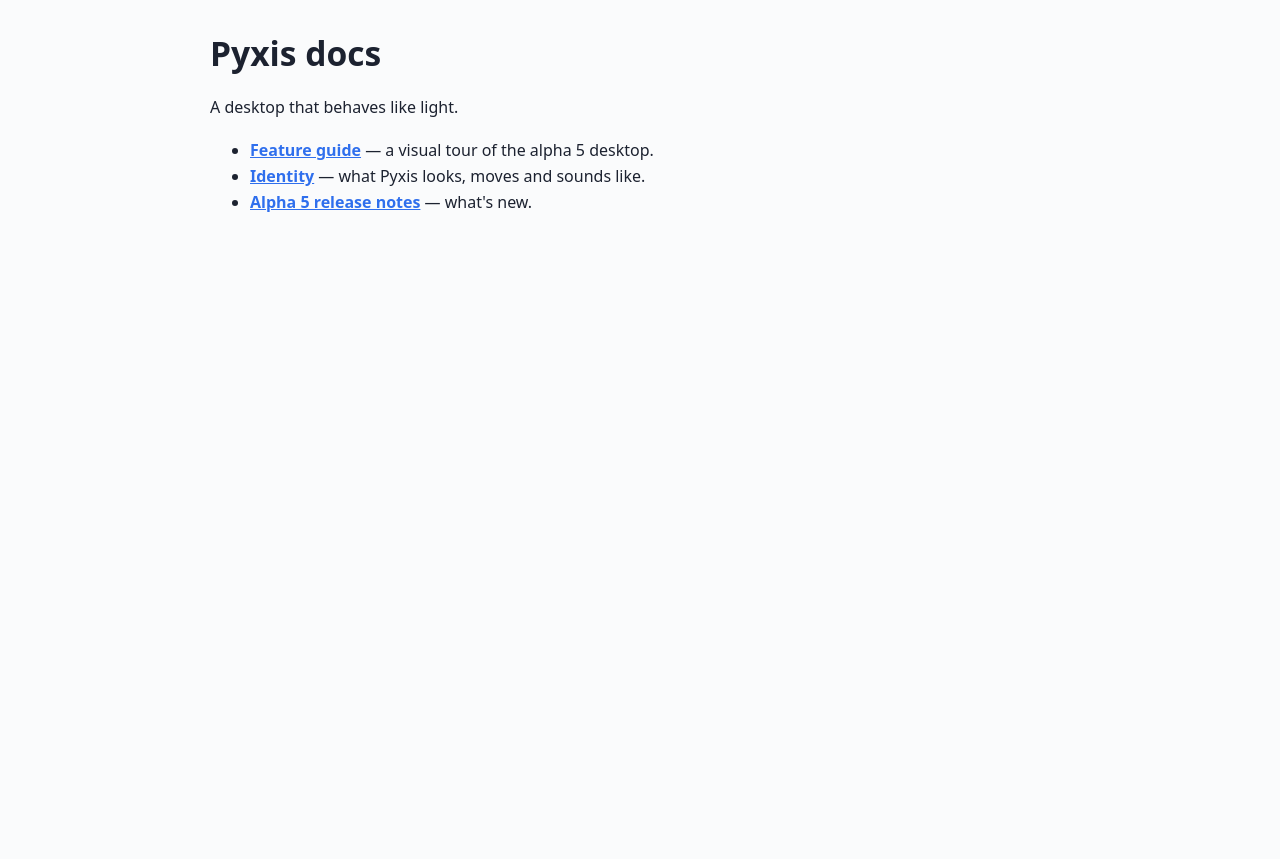
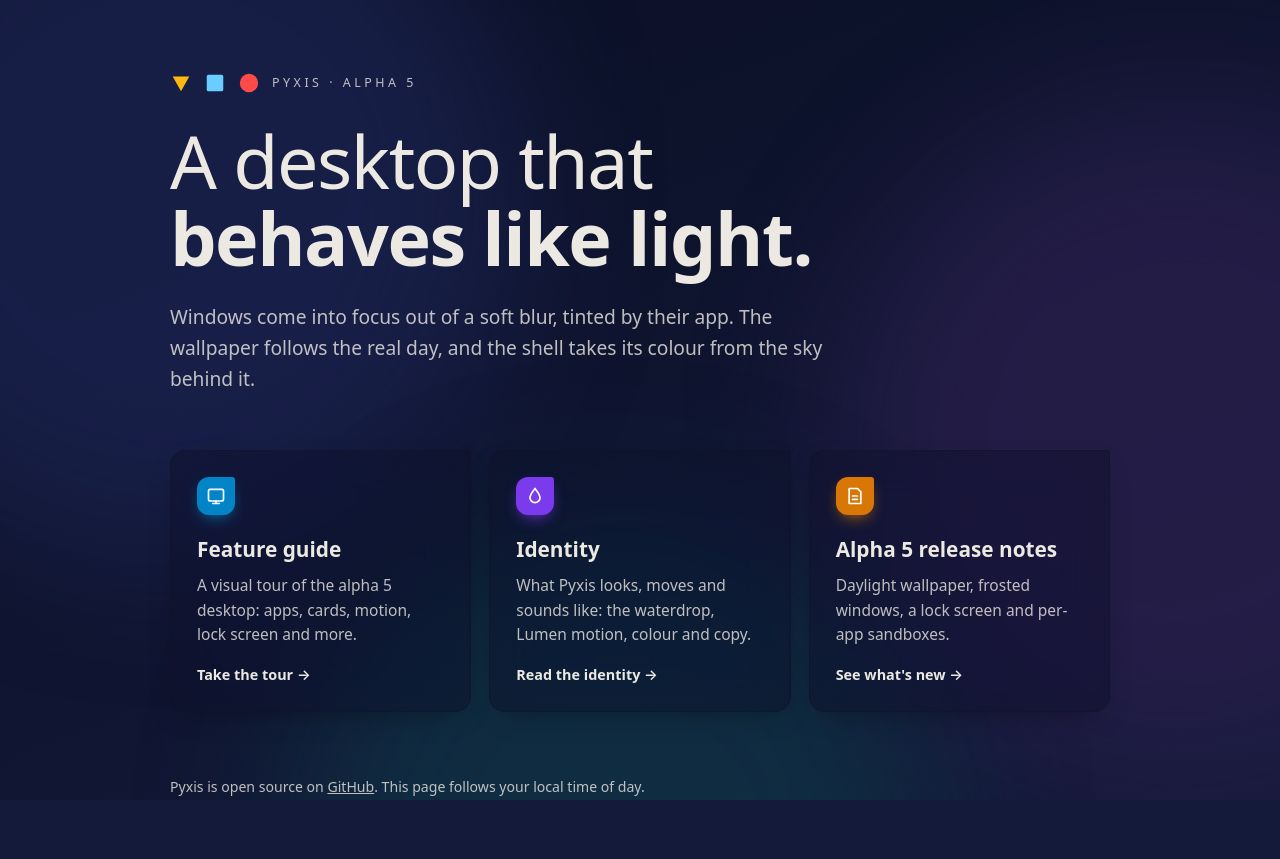
Before and after one commit to achunt2143/pyxis, a plain HTML site: page index.html in a window 1280 px wide. Before the commit the page ends 800 px from the top, so only its background shows below. Drawn offline with Linux system fonts and the light colour scheme.

Commit message:
Redesign home page

```diff
--- a/index.html
+++ b/index.html
@@ -2,26 +2,73 @@
 <html lang="en"><head><meta charset="utf-8">
 <meta name="viewport" content="width=device-width,initial-scale=1">
 <title>Pyxis docs</title>
-<meta name="description" content="What Pyxis looks, moves and sounds like.">
+<meta name="description" content="Pyxis is a desktop that behaves like light. Feature guide, identity and release notes.">
 <style>
-:root{--bg:#fafbfc;--fg:#1c2230;--mut:#5b6577;--line:#dde2ea;--code:#eef1f6;--acc:#2f6fed}
-@media(prefers-color-scheme:dark){:root{--bg:#0e121b;--fg:#e4e8f0;--mut:#98a2b5;--line:#262d3b;--code:#171d29;--acc:#7aa5ff}}
-body{margin:0;background:var(--bg);color:var(--fg);font:16px/1.65 system-ui,-apple-system,"Segoe UI",sans-serif}
-main{max-width:860px;margin:0 auto;padding:32px 16px 80px}
-h1,h2,h3,h4{line-height:1.25;margin:2em 0 .6em}h1{margin-top:0;font-size:2.1rem}
-h2{border-bottom:1px solid var(--line);padding-bottom:.3em}
-a{color:var(--acc)}hr{border:0;border-top:1px solid var(--line);margin:2em 0}
-code{background:var(--code);padding:.12em .35em;border-radius:5px;font-size:.88em}
-pre{background:var(--code);padding:14px;border-radius:8px;overflow-x:auto}pre code{background:none;padding:0}
-table{border-collapse:collapse;display:block;overflow-x:auto;max-width:100%}
-th,td{border:1px solid var(--line);padding:6px 10px;text-align:left;vertical-align:top}
-th{background:var(--code)}blockquote{margin:1em 0;padding:0 1em;border-left:3px solid var(--line);color:var(--mut)}
-</style></head><body><main>
-<h1>Pyxis docs</h1>
-<p>A desktop that behaves like light.</p>
-<ul>
-<li><a href="feature-guide/"><strong>Feature guide</strong></a> &mdash; a visual tour of the alpha 5 desktop.</li>
-<li><a href="identity/"><strong>Identity</strong></a> &mdash; what Pyxis looks, moves and sounds like.</li>
-<li><a href="releases/alpha5/"><strong>Alpha 5 release notes</strong></a> &mdash; what's new.</li>
-</ul>
-</main></body></html>
+:root{--c1:#4facfe;--c2:#38e0f5;--c3:#a6f5d6;--c4:#dff4ff;--c5:#5b8cff;
+ --ink:#14202e;--ink-q:#14202ecc;--veil:255,255,255;--glass:.52;--drop:16px 4px 16px 16px}
+:root[data-sky=night]{--c1:#0b1026;--c2:#1b2350;--c3:#2a1f4d;--c4:#0f3b4a;--c5:#141a3a;--ink:#ece9e3;--ink-q:#ece9e3cc;--veil:16,18,40}
+:root[data-sky=dusk]{--c1:#ee9ca7;--c2:#8e54e9;--c3:#4776e6;--c4:#ffc6cf;--c5:#3a2f7a;--ink:#fff;--ink-q:#ffffffd9;--veil:30,20,70}
+:root[data-sky=gold]{--c1:#f6c365;--c2:#fd9a6e;--c3:#e77fd8;--c4:#ffd9a0;--c5:#9a6cf0;--ink:#2a1a14;--ink-q:#2a1a14cc;--veil:255,248,236}
+*{box-sizing:border-box}
+html{min-height:100%}
+body{margin:0;min-height:100vh;color:var(--ink);font:17px/1.6 system-ui,-apple-system,"Segoe UI",sans-serif;
+ background:var(--c5);position:relative;overflow-x:hidden;transition:background .6s,color .6s}
+.sky{position:fixed;inset:0;z-index:-1;overflow:hidden;background:linear-gradient(160deg,var(--c1),var(--c5))}
+.sky i{position:absolute;border-radius:50%;filter:blur(70px);opacity:.75;animation:drift 28s ease-in-out infinite alternate}
+.sky i:nth-child(1){width:55vmax;height:55vmax;background:var(--c2);left:-15vmax;top:-12vmax}
+.sky i:nth-child(2){width:50vmax;height:50vmax;background:var(--c3);right:-14vmax;top:12vh;animation-delay:-9s}
+.sky i:nth-child(3){width:45vmax;height:45vmax;background:var(--c4);left:20vw;bottom:-22vmax;animation-delay:-17s;opacity:.6}
+@keyframes drift{to{transform:translate(6vmax,4vmax) scale(1.12)}}
+main{max-width:980px;margin:0 auto;padding:9vh 20px 60px}
+.mark{display:flex;gap:12px;align-items:center;margin-bottom:28px}
+.mark svg{width:22px;height:22px;display:block}
+.mark span{letter-spacing:.28em;text-transform:uppercase;font-size:.78rem;color:var(--ink-q)}
+h1{font-size:clamp(2.6rem,7vw,4.6rem);line-height:1.05;margin:0 0 .35em;font-weight:300;letter-spacing:-.02em}
+h1 b{font-weight:700}
+.lede{max-width:34em;font-size:1.2rem;color:var(--ink-q);margin:0 0 56px}
+.grid{display:grid;gap:18px;grid-template-columns:repeat(auto-fit,minmax(260px,1fr))}
+.card{display:block;text-decoration:none;color:inherit;padding:26px 26px 24px;
+ border-radius:var(--drop);border:1px solid rgba(var(--veil),.45);
+ background:rgba(var(--veil),var(--glass));-webkit-backdrop-filter:blur(22px) saturate(1.3);backdrop-filter:blur(22px) saturate(1.3);
+ box-shadow:0 10px 30px -12px rgba(0,0,0,.35);transition:transform .25s,box-shadow .25s,background .25s;position:relative}
+.card:hover,.card:focus-visible{transform:translateY(-4px);box-shadow:0 18px 40px -14px rgba(0,0,0,.45);background:rgba(var(--veil),.68)}
+.card:focus-visible{outline:2px solid var(--ink);outline-offset:3px}
+.dot{width:38px;height:38px;border-radius:12px 3px 12px 12px;margin-bottom:18px;display:grid;place-items:center;color:#fff;box-shadow:0 6px 16px -6px var(--a)}
+.dot svg{width:20px;height:20px}
+.card h2{margin:0 0 6px;font-size:1.3rem}
+.card p{margin:0;color:var(--ink-q);font-size:.97rem}
+.card .go{display:inline-block;margin-top:16px;font-size:.9rem;font-weight:600}
+.card .go::after{content:" \2192";transition:margin .2s}.card:hover .go::after{margin-left:4px}
+footer{margin-top:64px;font-size:.88rem;color:var(--ink-q)}
+footer a{color:inherit}
+@media(prefers-color-scheme:dark){:root:not([data-sky]){--c1:#0b1026;--c2:#1b2350;--c3:#2a1f4d;--c4:#0f3b4a;--c5:#141a3a;--ink:#ece9e3;--ink-q:#ece9e3cc;--veil:16,18,40}}
+@media(prefers-reduced-motion:reduce){.sky i{animation:none}.card{transition:none}}
+</style></head><body>
+<div class="sky" aria-hidden="true"><i></i><i></i><i></i></div>
+<main>
+<div class="mark" aria-hidden="true">
+ <svg viewBox="0 0 24 24"><path d="M12 21 3 5h18z" fill="#ffb80d"/></svg>
+ <svg viewBox="0 0 24 24"><rect x="3" y="3" width="18" height="18" rx="2" fill="#69cdff"/></svg>
+ <svg viewBox="0 0 24 24"><circle cx="12" cy="12" r="10" fill="#ff4a4a"/></svg>
+ <span>Pyxis &middot; alpha 5</span>
+</div>
+<h1>A desktop that<br><b>behaves like light.</b></h1>
+<p class="lede">Windows come into focus out of a soft blur, tinted by their app. The wallpaper follows the real day, and the shell takes its colour from the sky behind it.</p>
+<div class="grid">
+ <a class="card" href="feature-guide/" style="--a:#0284c7">
+  <div class="dot" style="background:#0284c7"><svg viewBox="0 0 24 24" fill="none" stroke="currentColor" stroke-width="2" stroke-linecap="round" stroke-linejoin="round"><rect x="3" y="4" width="18" height="14" rx="2"/><path d="M8 21h8M12 18v3"/></svg></div>
+  <h2>Feature guide</h2><p>A visual tour of the alpha 5 desktop: apps, cards, motion, lock screen and more.</p><span class="go">Take the tour</span></a>
+ <a class="card" href="identity/" style="--a:#7c3aed">
+  <div class="dot" style="background:#7c3aed"><svg viewBox="0 0 24 24" fill="none" stroke="currentColor" stroke-width="2" stroke-linecap="round" stroke-linejoin="round"><path d="M12 3c3 4 6 7 6 11a6 6 0 0 1-12 0c0-4 3-7 6-11z"/></svg></div>
+  <h2>Identity</h2><p>What Pyxis looks, moves and sounds like: the waterdrop, Lumen motion, colour and copy.</p><span class="go">Read the identity</span></a>
+ <a class="card" href="releases/alpha5/" style="--a:#d97706">
+  <div class="dot" style="background:#d97706"><svg viewBox="0 0 24 24" fill="none" stroke="currentColor" stroke-width="2" stroke-linecap="round" stroke-linejoin="round"><path d="M5 3h10l4 4v14H5z"/><path d="M9 12h6M9 16h6"/></svg></div>
+  <h2>Alpha 5 release notes</h2><p>Daylight wallpaper, frosted windows, a lock screen and per-app sandboxes.</p><span class="go">See what's new</span></a>
+</div>
+<footer>Pyxis is open source on <a href="https://github.com/achunt2143/pyxis">GitHub</a>. This page follows your local time of day.</footer>
+</main>
+<script>
+(function(){var h=new Date().getHours(),s=h<5||h>=21?'night':h<7?'dusk':h<10?'gold':h<17?'':h<19?'gold':'dusk';
+if(s)document.documentElement.dataset.sky=s}())
+</script>
+</body></html>
```
